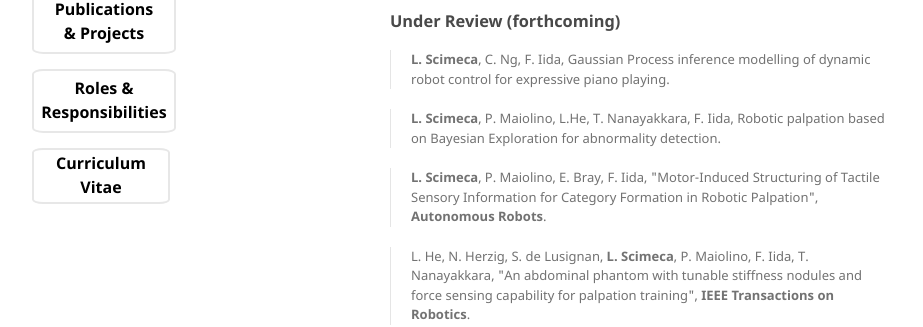
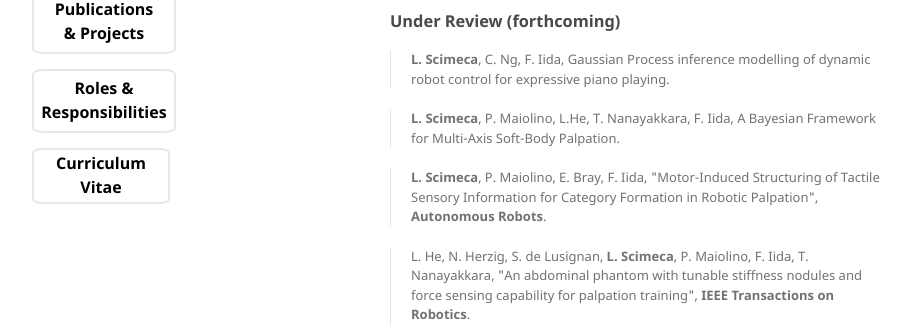
Before and after one commit to lucascimeca/lucascimeca.github.io, a Jekyll site: the page built from publications.md, in a window 1280 px wide and 900 px high. Shown: the part 396-723 px from the top of the window, without its empty margins (180-1103 px from the left). Built offline with Jekyll 4.4.1, drawn with Linux system fonts in a browser that asks for light colours; nearby versions of some CDN libraries; some web fonts are replaced; the repository's description, which GitHub fills in, is left out; our own code applies the rules of GitHub Pages for plain Markdown files.

Commit message:
Update publications.md

```diff
--- a/publications.md
+++ b/publications.md
@@ -30,7 +30,7 @@ layout: default
 control for expressive piano playing.</div>
 <p></p>
 
-> <div style="font-size: 13px"><b>L. Scimeca</b>, P. Maiolino, L.He, T. Nanayakkara, F. Iida, Robotic palpation based on Bayesian Exploration for abnormality detection.</div>
+> <div style="font-size: 13px"><b>L. Scimeca</b>, P. Maiolino, L.He, T. Nanayakkara, F. Iida, A Bayesian Framework for Multi-Axis Soft-Body Palpation.</div>
 <p></p>
 
 > <div style="font-size: 13px"><b>L. Scimeca</b>, P. Maiolino, E. Bray, F. Iida, "Motor-Induced Structuring of Tactile Sensory Information for Category Formation in Robotic Palpation", <b>Autonomous Robots</b>. </div>
```
